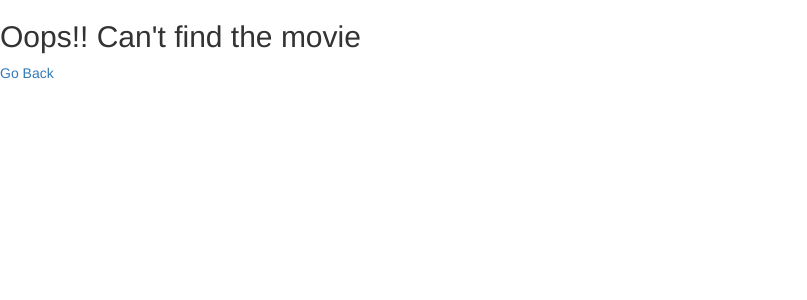
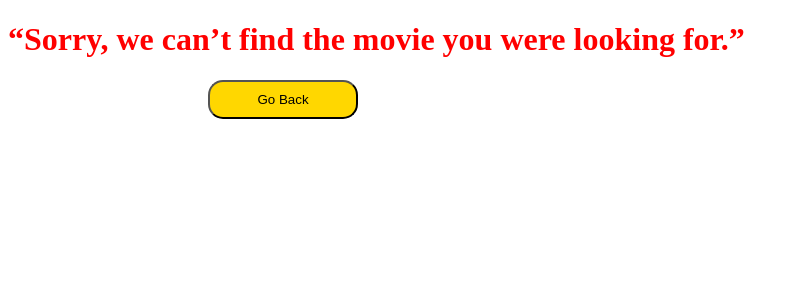
Before and after one commit to sreeji10/movie-recomendation-flask-python, a Flask app: template templates/notfound.html in a window 1280 px wide. Shown: the top 300 px of the page, without its empty margins (0-807 px from the left). Run offline with Flask 2, Linux system fonts and the light colour scheme; the template is opened without the code that fills it, so the values that code supplies are empty; parts of the project's set-up code (start-up, migrations or seed data) failed here and were passed over; some libraries are stand-ins or nearby versions.

Commit message:
added ui to notfound.html page

```diff
--- a/templates/notfound.html
+++ b/templates/notfound.html
@@ -1,26 +1,36 @@
 <!DOCTYPE html>
-<html lang="en" >
+<html lang="en">
+
 <head>
   <meta charset="UTF-8">
   <title>Not Found</title>
   <meta name="viewport" content="width=device-width, initial-scale=1.0">
-  <link rel='stylesheet' href='https://maxcdn.bootstrapcdn.com/bootstrap/3.3.7/css/bootstrap.min.css'>
+  <style>
+    h1 {
+      color: red;
+    }
 
+    button {
+      width: 150px;
+      padding: 10px;
+      border-radius: 15px;
+      background-color: gold;
+      margin-left: 200px;
+    }
+  </style>
 </head>
+
 <body>
+  <h1>“Sorry, we can’t find the movie you were looking for.”</h1>
+  </div>
+    <button onClick="back()"> Go Back</button>
+  </div>
 
-  <h2>Oops!! Can't find the movie</h2>
-
-</div>
-<a onClick="back()"> Go Back</a>
-</div>
-</body>
   <script>
     function back() {
       window.history.back();
     }
   </script>
 
-
 </body>
 </html>
```
Lines whose indentation alone changed are shown as unchanged.
